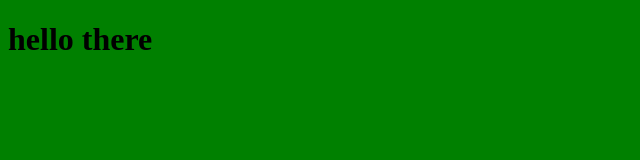
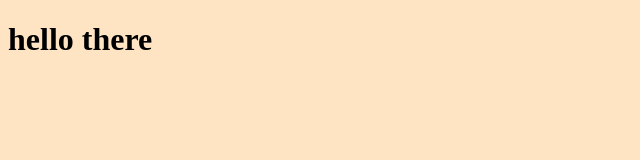
Before and after one commit to adiphoorn/gittest, a plain HTML site: page index.html in a window 1280 px wide. Shown: the whole page, without its empty margins (0-640 px from the left). Drawn offline with Linux system fonts and the light colour scheme.

Commit message:
change color bankground

```diff
--- a/styles.css
+++ b/styles.css
@@ -1,3 +1,3 @@
 body {
-   background : green;
+   background : bisque;
 }
```
